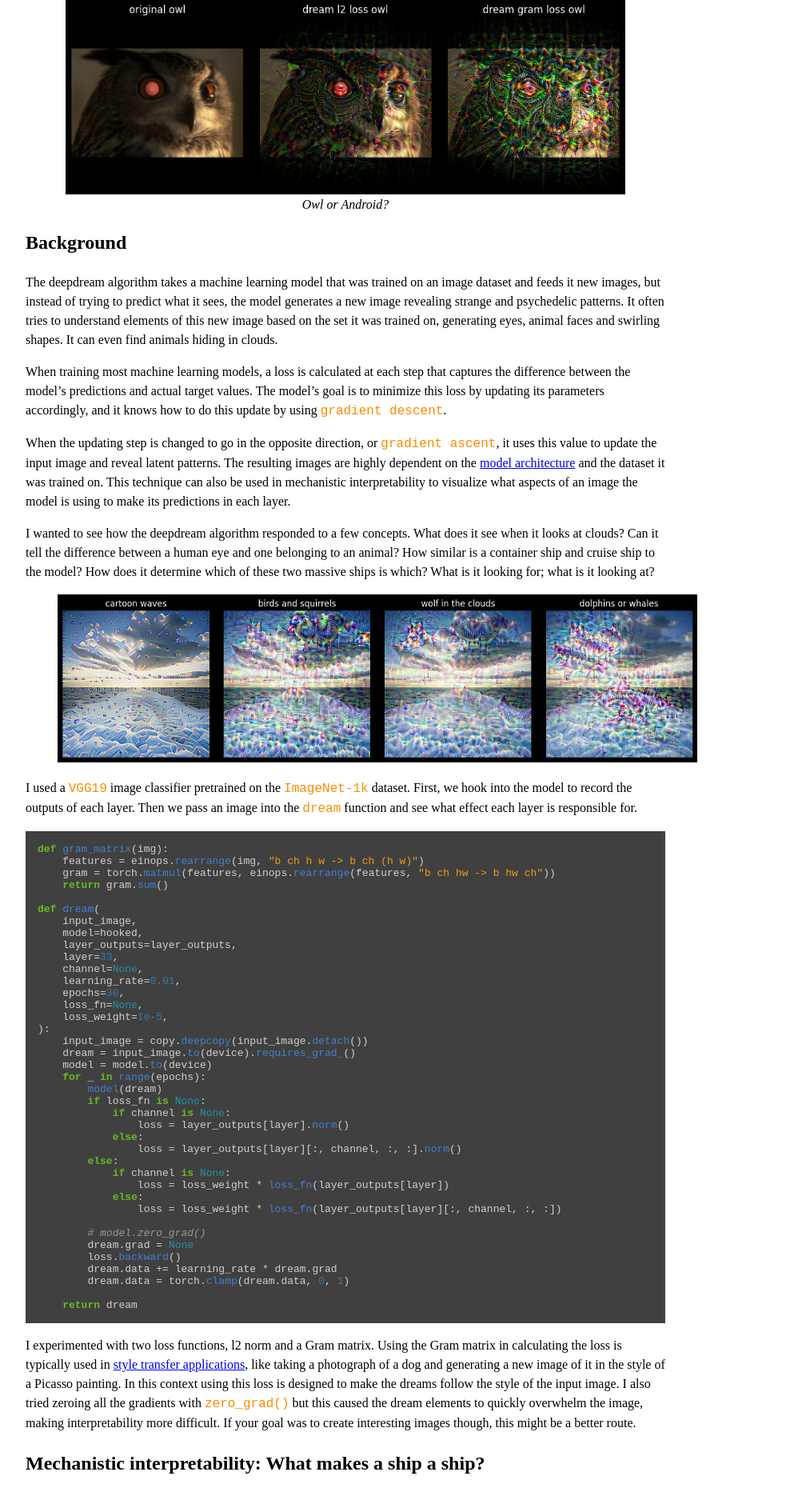
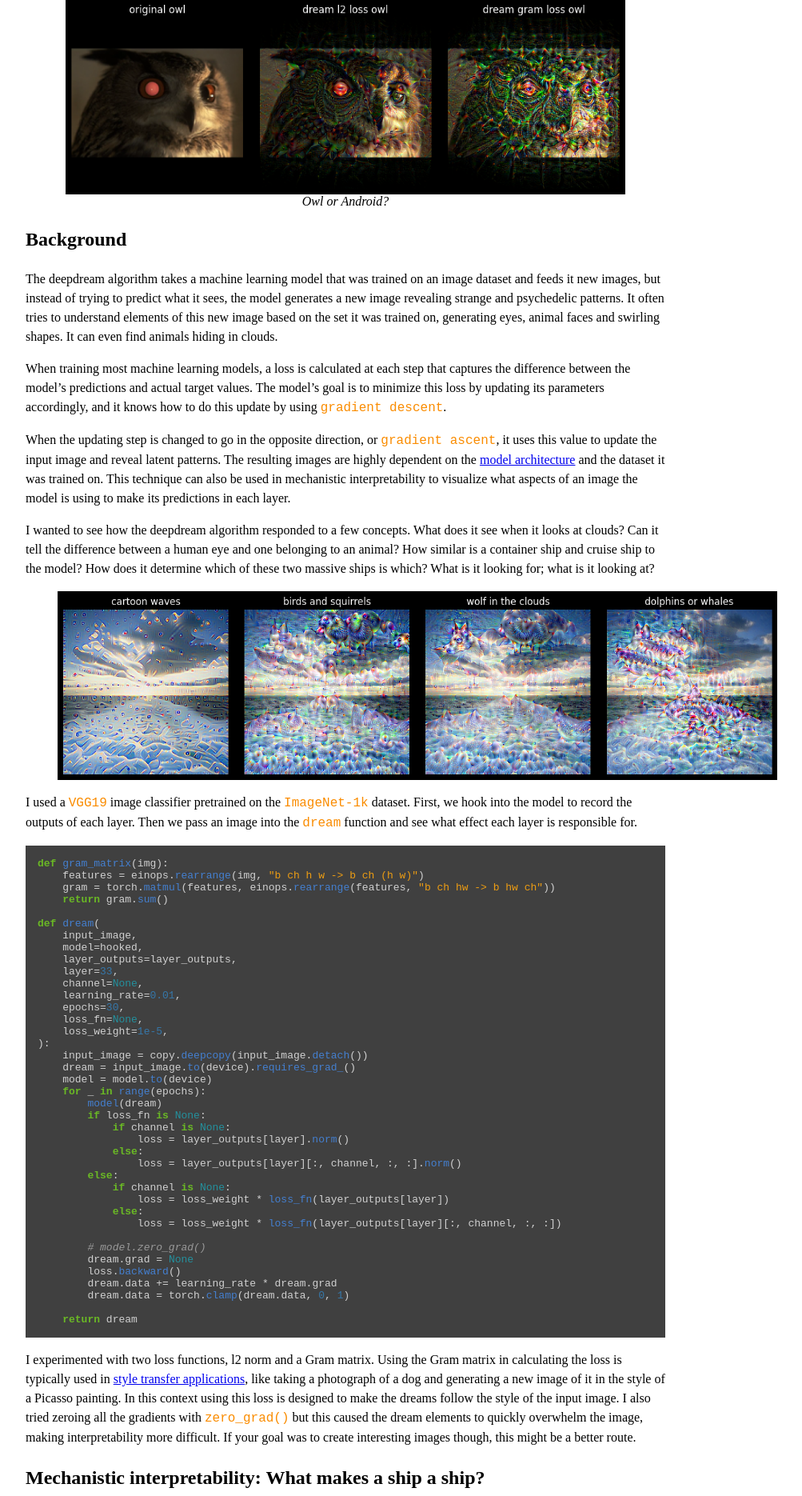
Before and after one commit to benarnav/benarnav.github.io, a Jekyll site: the page built from posts/dream_mech_interp.md, in a window 1280 px wide. Shown: the part 678-2548 px from the top of the page at 80% size, without its empty margins (208-1211 px from the left). Built offline with Jekyll 4.4.1, drawn with Linux system fonts in a browser that asks for light colours.

Commit message:
update style

````diff
--- a/assets/css/main.css
+++ b/assets/css/main.css
@@ -131,6 +131,8 @@
 img {
   max-width: 100%;
   height: auto;
+  display: block;
+  margin: auto;
 }
 /* Stuff for posts */
 img.post-inline-image {
--- a/posts/dream_mech_interp.md
+++ b/posts/dream_mech_interp.md
@@ -22,7 +22,7 @@
 I wanted to see how the deepdream algorithm responded to a few concepts. What does it see when it looks at clouds? Can it tell the difference between a human eye and one belonging to an animal? How similar is a container ship and cruise ship to the model? How does it determine which of these two massive ships is which? What is it looking for; what is it looking at?
 
 <figure style="text-align: center;">
-    <img style="max-width: 800px;" src="/assets/img/dream_clouds.png" alt="deepdream in the clouds" />
+    <img style="max-width: 900px;" src="/assets/img/dream_clouds.png" alt="deepdream in the clouds" />
   <figcaption></figcaption>
 </figure>
 
@@ -77,7 +77,7 @@
 After recording the activations as these images move through the model, we can begin to see what parts of the model are responsible for correct predictions, and at those points what aspects of an image are most important. When the model is given a container ship, the repetitive boxy patterns manifest in earlier layers. Later on we see other layers picking up on the water around the ships. This makes intuitive sense and it's interesting to see how similar a collection of floating point numbers can learn to focus on the same things a human would. Similarly with cruise ships, the model seems to again focus on water, but also relies on the silhouette of the vessel, particularly the peaks formed by antennae.
 
 <figure style="text-align: center;">
-    <img style="max-width: 850px;" src="/assets/img/dream_activations.jpg" alt="deepdream layer activations" />
+    <img style="max-width: 900px; block; margin: auto;" src="/assets/img/dream_activations.jpg" alt="deepdream layer activations" />
   <figcaption><i>Image classifier dreaming of boxes, waves and antennae</i></figcaption>
 </figure>
 
@@ -100,7 +100,7 @@
 ```
 
 <figure style="text-align: center;">
-    <img style="max-width: 900px;" src="/assets/img/dream_container_blind.png" alt="classifying images before and after blinding" />
+    <img style="max-width: 1000px; block; margin: auto;" src="/assets/img/dream_container_blind.png" alt="classifying images before and after blinding" />
   <figcaption><i>A lot of confusion after a lobotomy</i></figcaption>
 </figure>
 
````
Also changed, not shown: transportation.md (+2 -0 lines).
